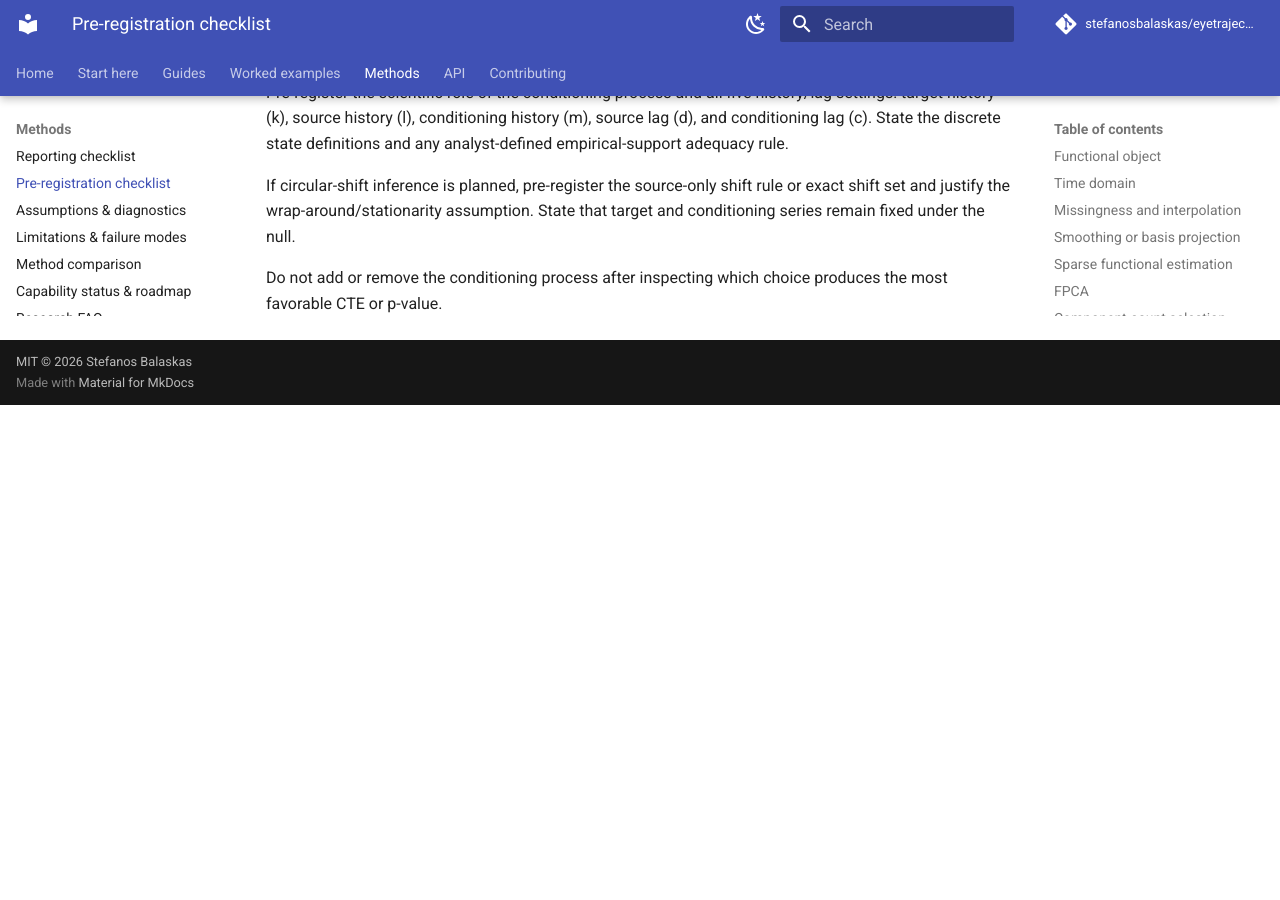
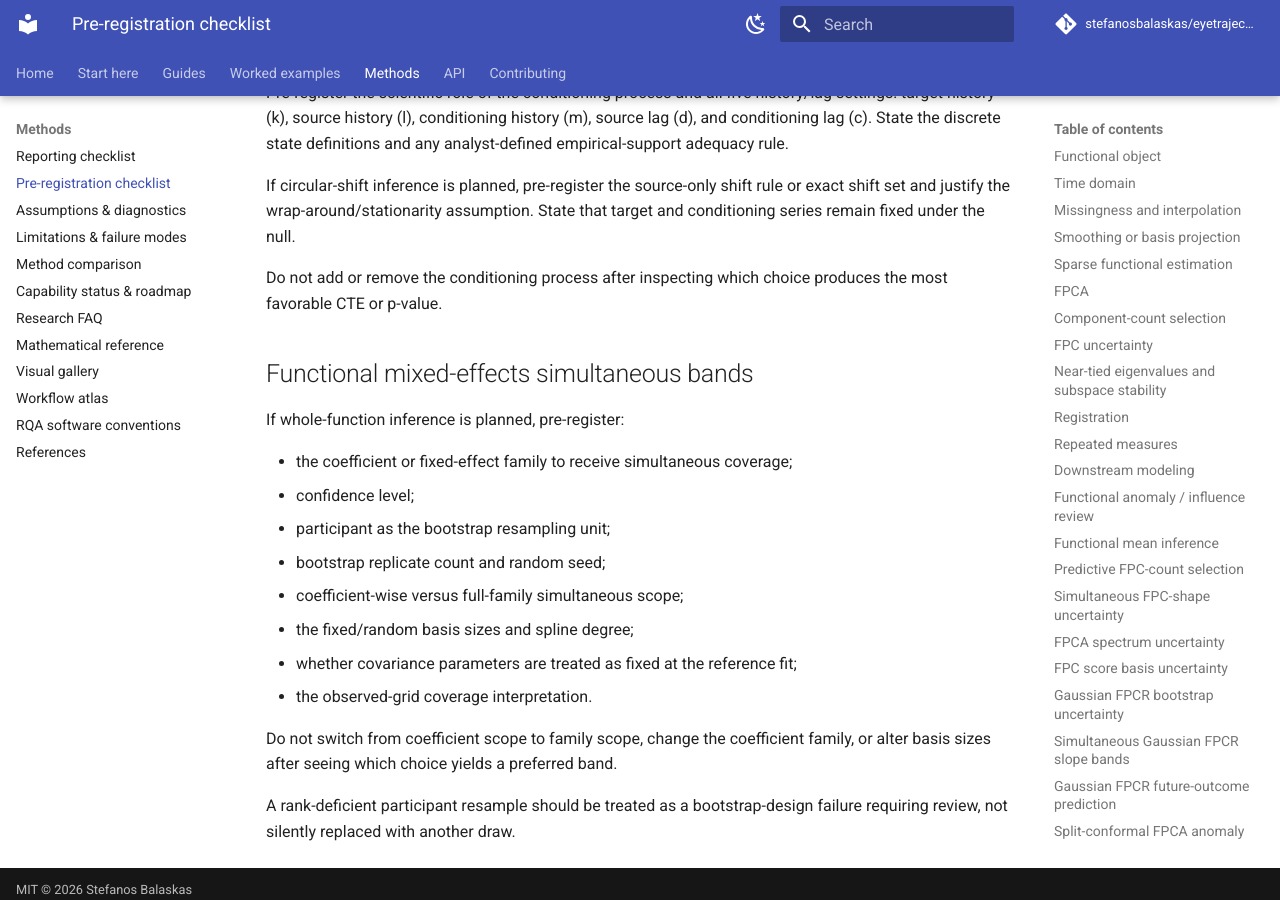
Before and after one commit to stefanosbalaskas/eyetrajectoriespy, an MkDocs documentation site: the page built from docs/methods/preregistration.md, in a window 1280 px wide and 900 px high, scrolled down 22540 px. Built offline with MkDocs 1.6.1 and Material for MkDocs 9.7.7, drawn with Linux system fonts in a browser that asks for light colours; comment, search, counter and statistics services are not loaded; before the commit the page ends 22945 px from its top, so only the background shows below that.

Commit message:
Add mixed-effects simultaneous inference preregistration guidance

```diff
--- a/docs/methods/preregistration.md
+++ b/docs/methods/preregistration.md
@@ -746,3 +746,22 @@ that target and conditioning series remain fixed under the null.
 
 Do not add or remove the conditioning process after inspecting which choice
 produces the most favorable CTE or p-value.
+
+## Functional mixed-effects simultaneous bands
+
+If whole-function inference is planned, pre-register:
+
+- the coefficient or fixed-effect family to receive simultaneous coverage;
+- confidence level;
+- participant as the bootstrap resampling unit;
+- bootstrap replicate count and random seed;
+- coefficient-wise versus full-family simultaneous scope;
+- the fixed/random basis sizes and spline degree;
+- whether covariance parameters are treated as fixed at the reference fit;
+- the observed-grid coverage interpretation.
+
+Do not switch from coefficient scope to family scope, change the coefficient
+family, or alter basis sizes after seeing which choice yields a preferred band.
+
+A rank-deficient participant resample should be treated as a bootstrap-design
+failure requiring review, not silently replaced with another draw.
```
